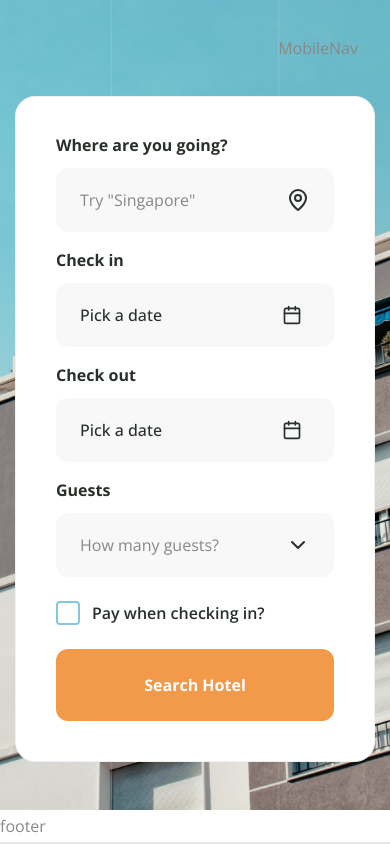
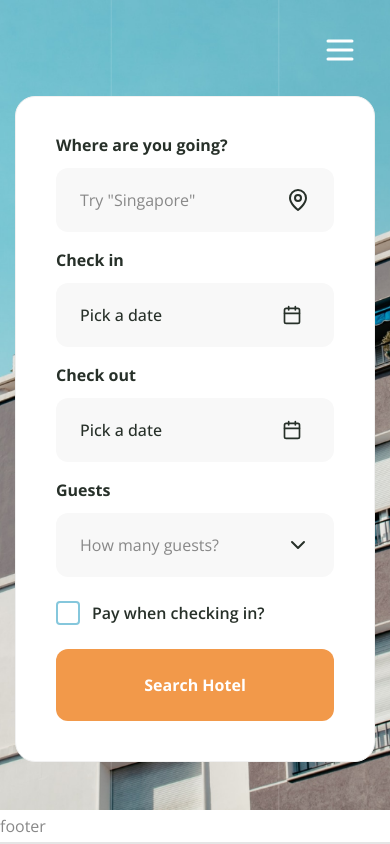
Before and after one commit to ibqn/next-hotels, a Next.js app: page / in a window 390 px wide. Built offline with nearby package versions, Linux system fonts and the light colour scheme.

Commit message:
wip on mobile nav

```diff
--- a/src/components/mobile-nav.tsx
+++ b/src/components/mobile-nav.tsx
@@ -1,5 +1,39 @@
+import { Sheet, SheetContent, SheetTrigger } from '@/components/ui/sheet'
+import { Menu } from 'lucide-react'
+import { Nav } from '@/components/nav'
+import Image from 'next/image'
+import Link from 'next/link'
+import { Socials } from '@/components/socials'
+
 type Props = {}
 
 export const MobileNav = (props: Props) => {
-  return <div>MobileNav</div>
+  return (
+    <Sheet>
+      <SheetTrigger>
+        <Menu size={36} className="text-white" />
+      </SheetTrigger>
+
+      <SheetContent side="left">
+        <div className="flex h-full flex-col justify-between p-12">
+          <Link href="/" className="mb-24">
+            <Image
+              src="/footer/logo.svg"
+              alt="Logo"
+              width={90}
+              height={46}
+              priority
+            />
+          </Link>
+
+          <Nav
+            className="text-black"
+            listStyles="flex flex-col gap-y-6 text-xl"
+          />
+
+          <Socials className="flex gap-x-4 text-black" />
+        </div>
+      </SheetContent>
+    </Sheet>
+  )
 }
```
